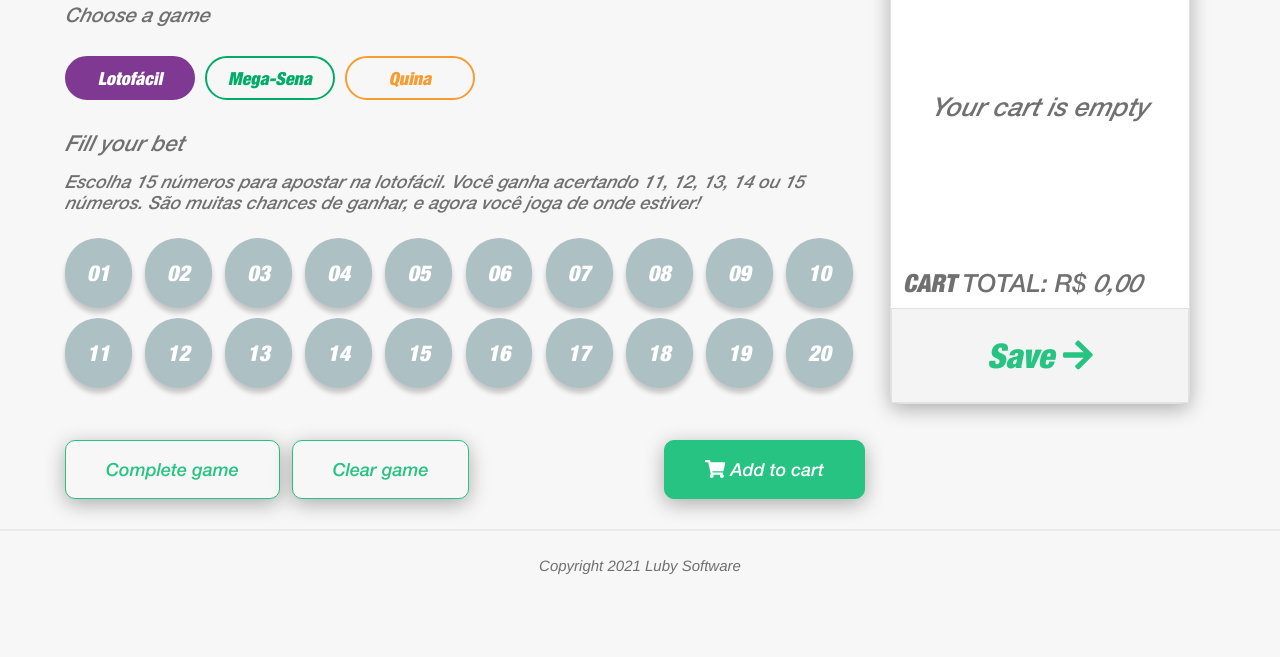
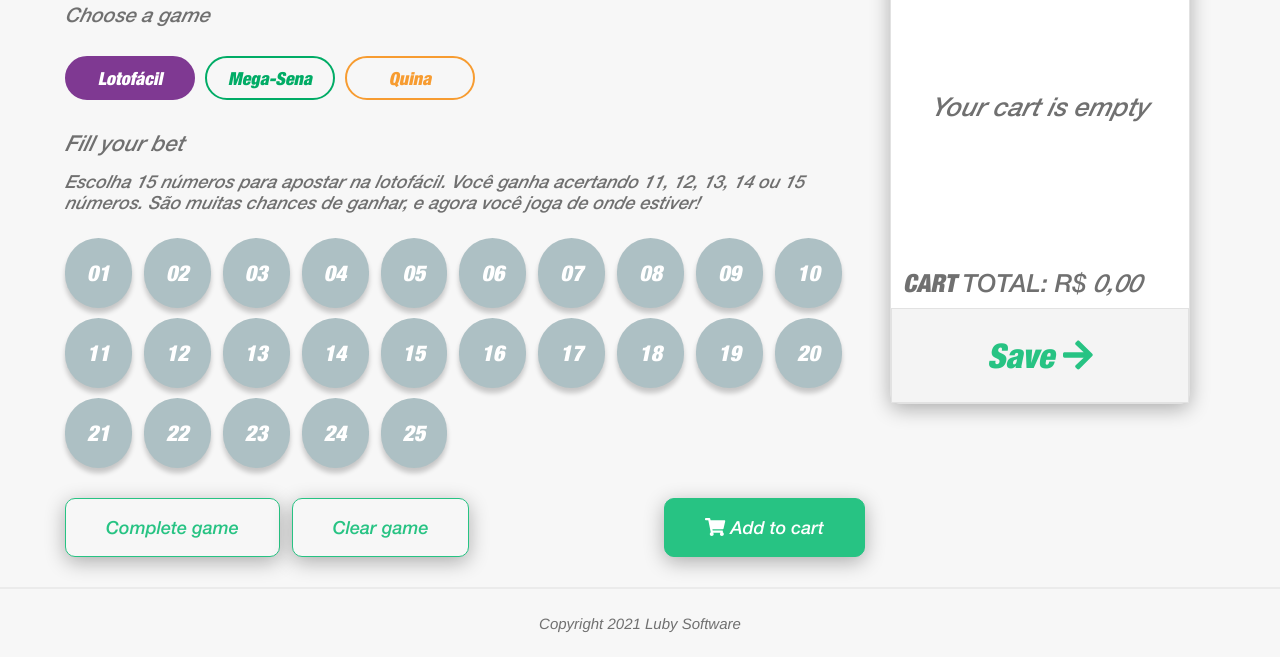
Before and after one commit to albertojcvs/Prova-Javascript-LabLuby, a website built with webpack: page src/index.html in a window 1280 px wide. Shown: the part 201-858 px from the top of the page. Before the commit the page ends 800 px from the top, so only its background shows below. Built offline with nearby package versions, Linux system fonts and the light colour scheme.

Commit message:
fix: fix the rule of how the numbers are adden at numbers-container

```diff
--- a/src/js/setGame.js
+++ b/src/js/setGame.js
@@ -10,16 +10,19 @@ export function setGame(gameName) {
   gameNameElement.innerText = gameData.type.toUpperCase();
   gameDescriptionElement.innerText = gameData.description;
   numbersContainer.innerHTML = "";
-  for (let i = "", line; i <= gameData.range; i++) {
-    if (i % 10 == 0) {
+  const numbersPerLine = 10;
+  for (
+    let i = "",line, contador = 10;
+    i <= gameData.range;
+    i++, contador++
+  ) {
+    if (contador === numbersPerLine || i == gameData.range) {
+      contador = 0;
       if (line) numbersContainer.append(line);
       line = createNumbersLineElement();
     }
     const numberElement = createNumberElement(String(i + 1));
     line.append(numberElement);
   }
+
 }
-
-export function setMegaGame() {}
-
-export function setLotomaniaGame() {}
--- a/src/styles/choose-game.css
+++ b/src/styles/choose-game.css
@@ -102,7 +102,7 @@
   .numbers-line {
     width: 100%;
     display: flex;
-    justify-content: space-between;
+    justify-content: flex-start;
     align-items: center;
     margin-top: 10px;
   }
```
